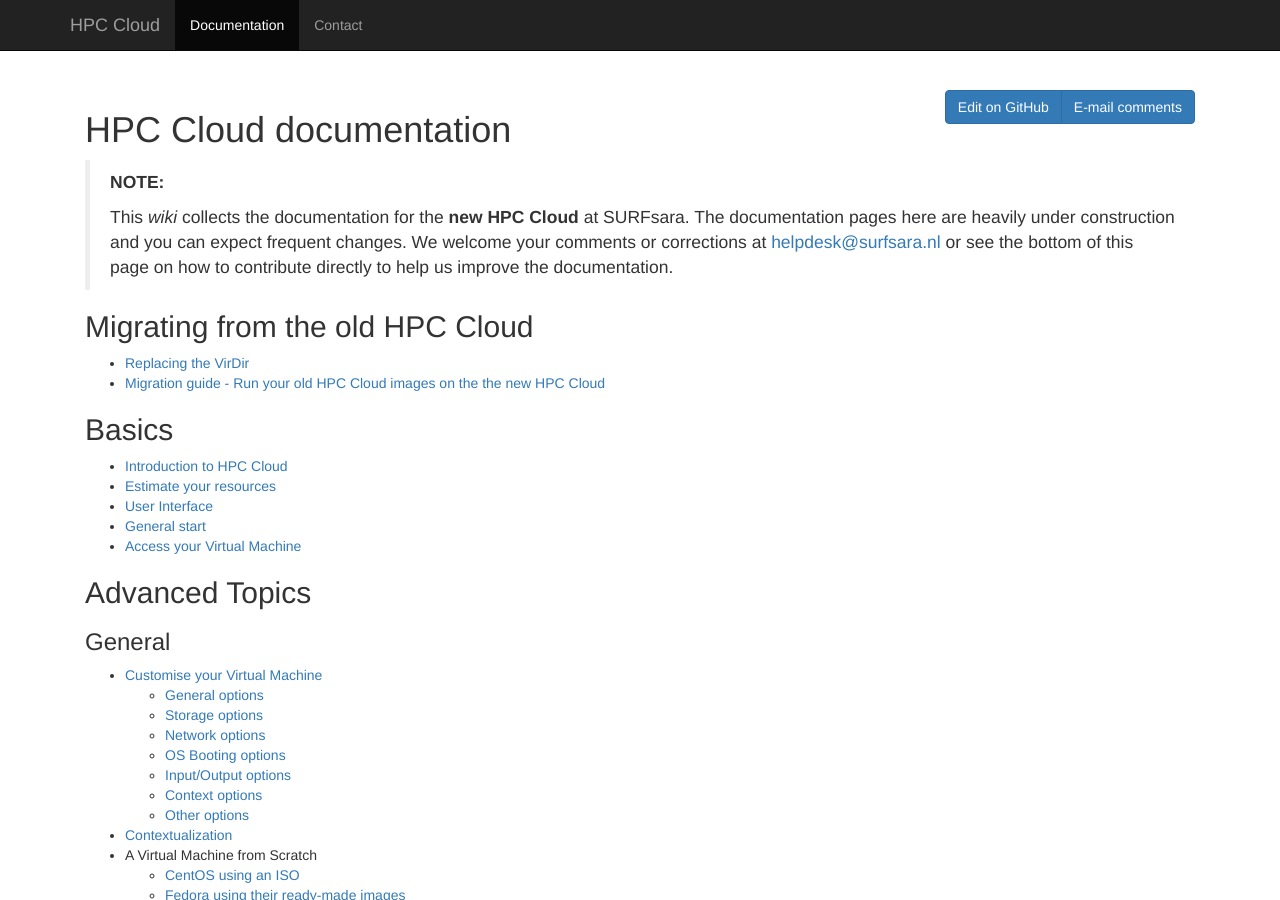
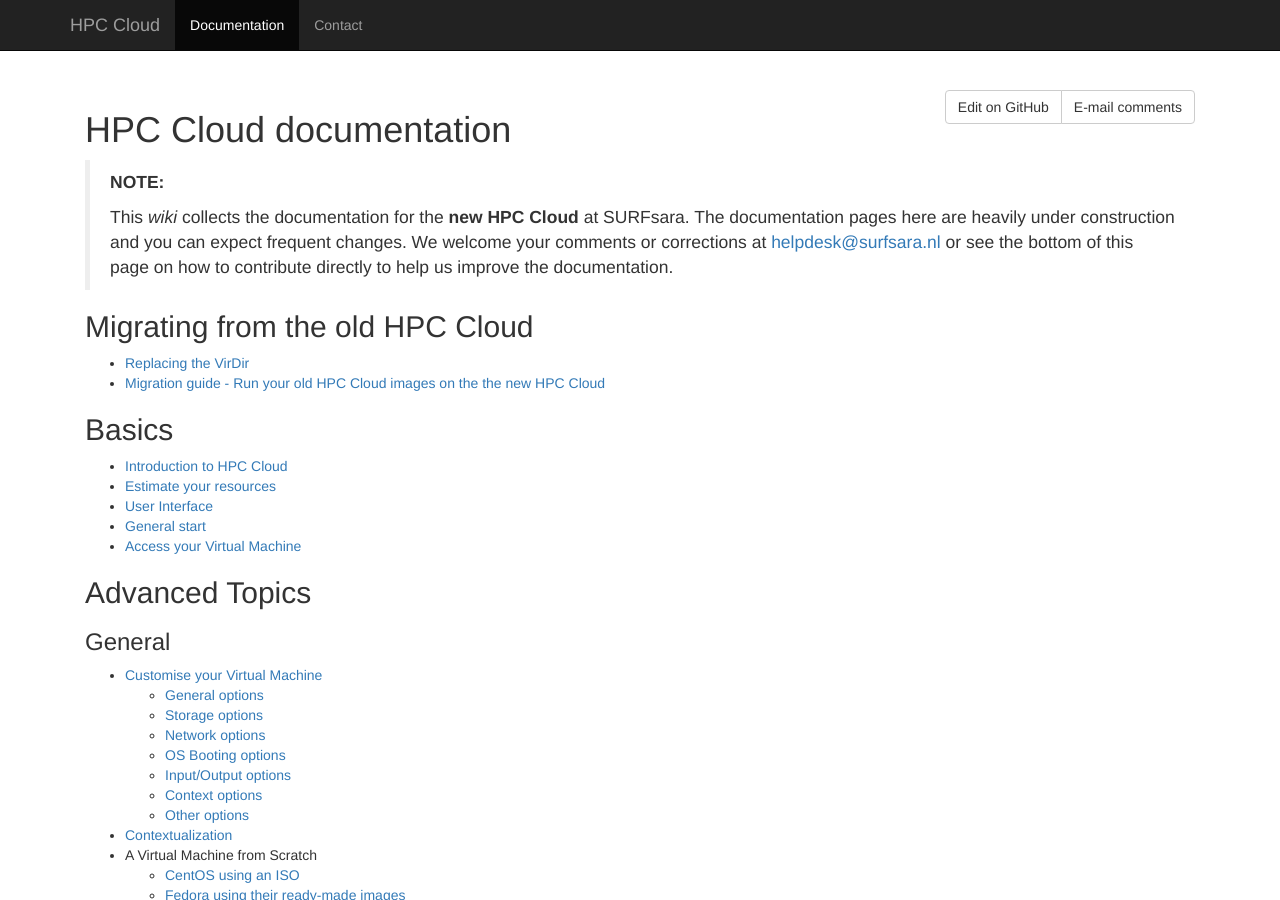
Before and after one commit to sara-nl/clouddocs, a Jekyll site: the page built from index.markdown, in a window 1280 px wide and 900 px high. Built offline with Jekyll 4.4.1, drawn with Linux system fonts in a browser that asks for light colours.

Commit message:
Changed color of the edit and comments buttons

```diff
--- a/_layouts/default.html
+++ b/_layouts/default.html
@@ -48,8 +48,8 @@
 
       <div class="starter-template">
         <div class="btn-group" role="group" style="float: right">
-          <a class="btn btn-primary edit" href="#" style="display: none">Edit on GitHub</a>
-          <a class="btn btn-primary comments" href="mailto:helpdesk@surfsara.nl?subject=HPC%20Cloud%20documentation%20comments">E-mail comments</a>
+          <a class="btn btn-default edit" href="#" style="display: none">Edit on GitHub</a>
+          <a class="btn btn-default comments" href="mailto:helpdesk@surfsara.nl?subject=HPC%20Cloud%20documentation%20comments">E-mail comments</a>
         </div>
         {{content}}
       </div>
```
